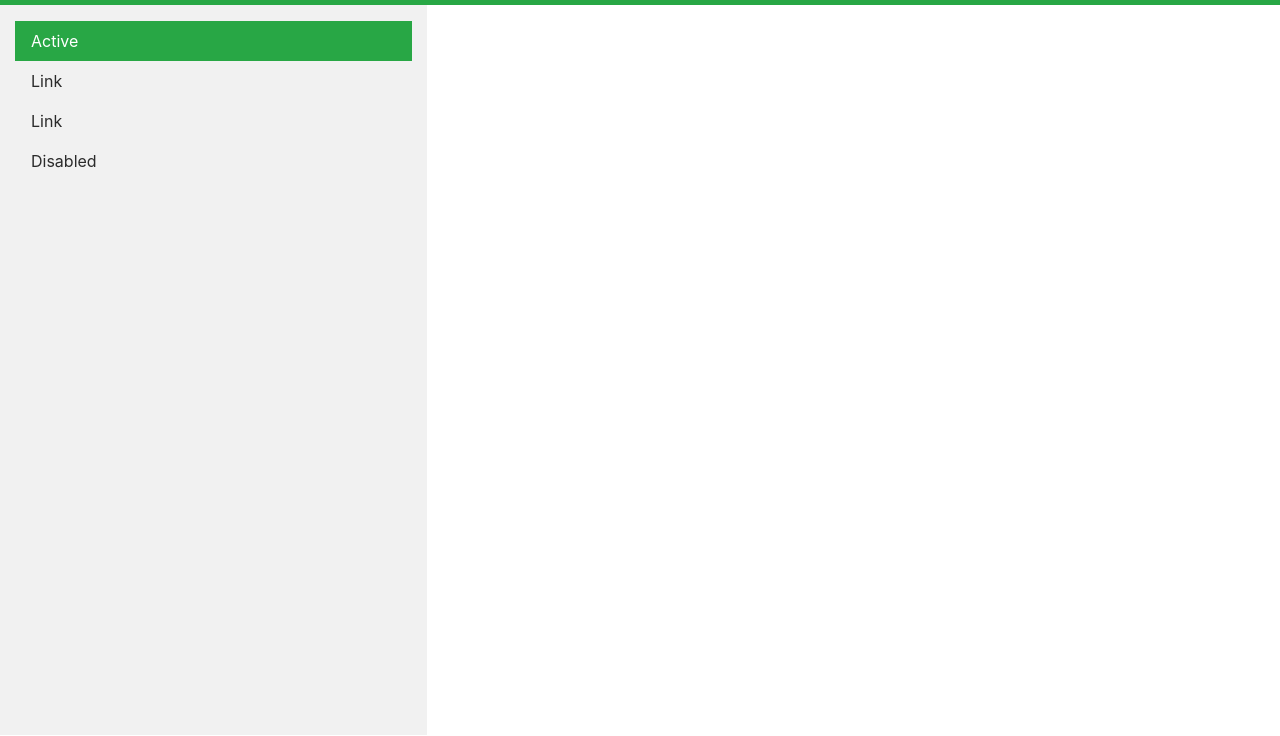
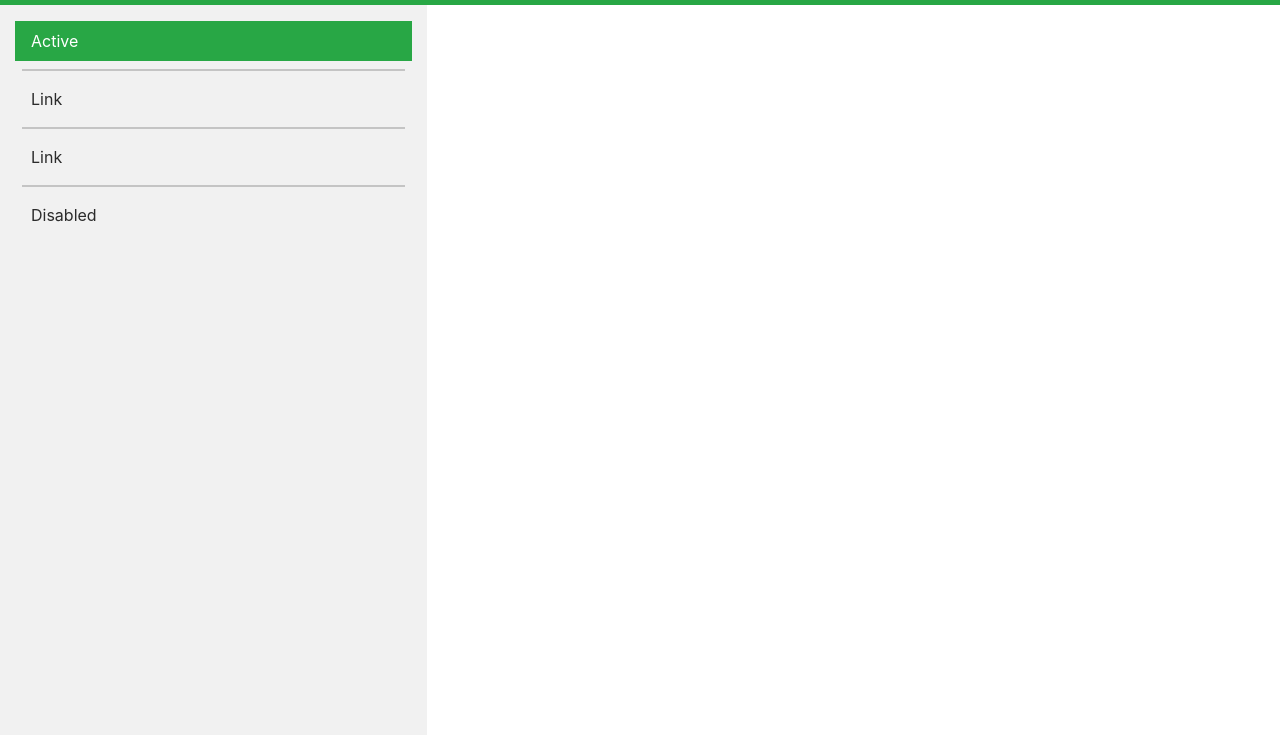
Before and after one commit to giuliocarot0/aw1-lab2, a plain HTML site: page index.html in a window 1280 px wide. Shown: the part 65-801 px from the top of the page. Drawn offline with nearby package versions, Linux system fonts and the light colour scheme.

Commit message:
css fixing + small layout changes

```diff
--- a/index.html
+++ b/index.html
@@ -34,8 +34,11 @@
                 <div class="sidebar col-md-4 bg-grey">
                     <nav class="nav nav-fill flex-column">
                         <a class="nav-link active" href="#">Active</a>
+                        <hr>
                         <a class="nav-link " href="#">Link</a>
+                        <hr>
                         <a class="nav-link" href="#">Link</a>
+                        <hr>
                         <a class="nav-link " href="#">Disabled</a>
                       </nav>
 
--- a/src/main.css
+++ b/src/main.css
@@ -15,17 +15,14 @@ padded to avoid fixed-header overlapping content*/
     height: 100%;
     margin:0;
 }
+
 .nav-link{
     color: rgb(43, 43, 43);
+}
 
-}
 .active{
     background-color: #28a745;
     color: white;
-}
-
-.body{
-    height: 100%;
 }
 
 .sidebar{
@@ -37,3 +34,12 @@ padded to avoid fixed-header overlapping content*/
 .nav{
     padding-top: 4%;
 }
+
+hr
+{
+    border:solid 0.5px rgb(196, 196, 196) !important;
+    width: 96%;
+    margin-top: 0.5rem !important;
+    margin-bottom: 0.5rem !important;
+
+}
```
